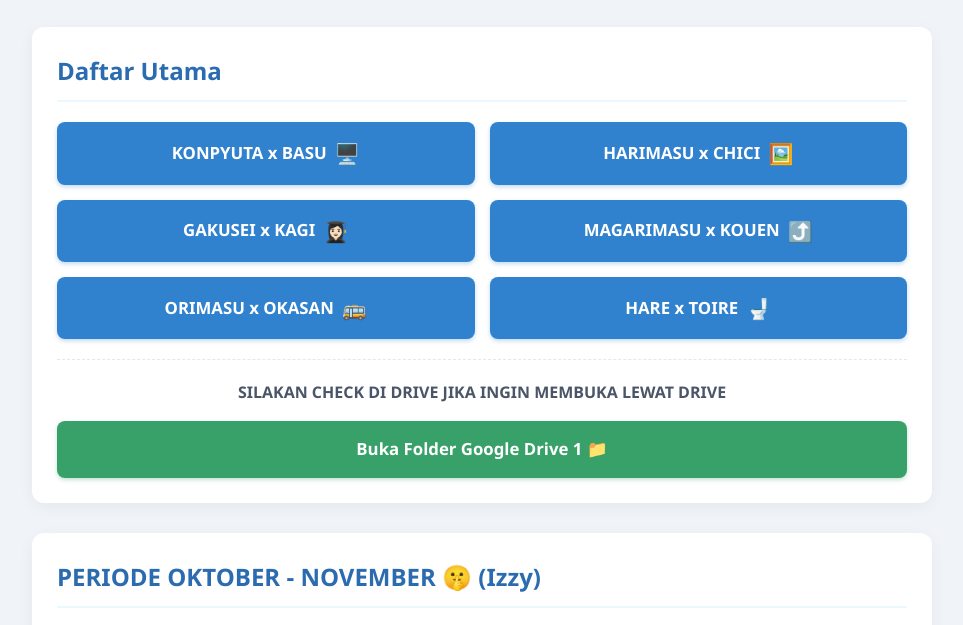
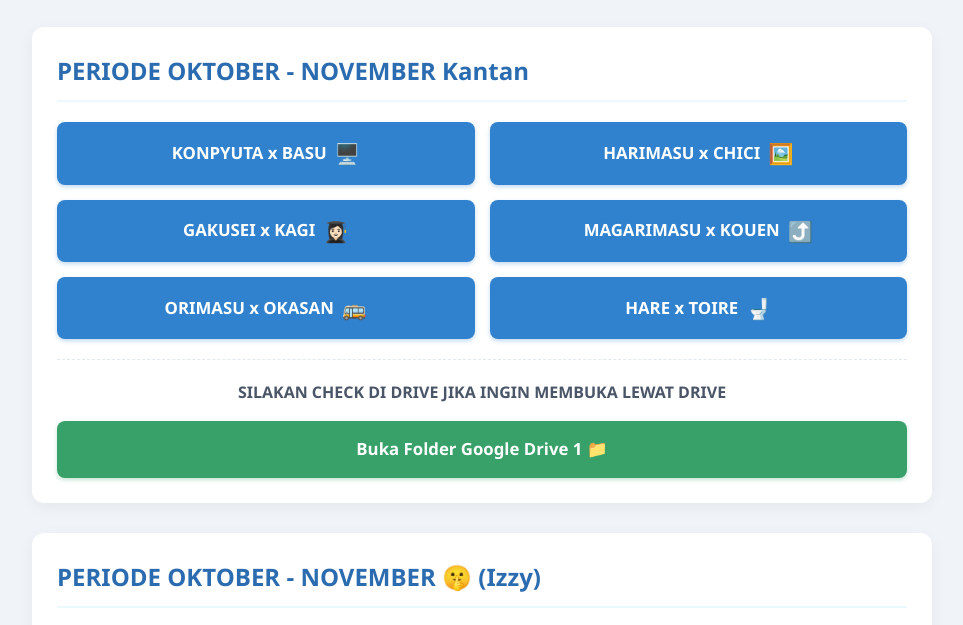
Before and after one commit to coky134/JFTPortal, a plain HTML site: page index.html in a window 1280 px wide. Shown: the part 87-712 px from the top of the page, without its empty margins (158-1121 px from the left). Drawn offline with Linux system fonts and the light colour scheme.

Commit message:
Update index.html
Update

```diff
--- a/index.html
+++ b/index.html
@@ -3,7 +3,7 @@
 <head>
     <meta charset="UTF-8">
     <meta name="viewport" content="width=device-width, initial-scale=1.0">
-    <title>Index Tautan Formulir & Dokumen</title>
+    <title>Kumpulan soal JFT</title>
     <style>
         * {
             box-sizing: border-box;
@@ -118,7 +118,7 @@
 
         <!-- Bagian Pertama (Tautan Reguler) -->
         <div class="card">
-            <h2>Daftar Utama</h2>
+            <h2>PERIODE OKTOBER - NOVEMBER Kantan</h2>
             <div class="button-grid">
                 <a href="https://forms.gle/2ZhQwFAXZ37VcWvM8" target="_blank" class="btn">KONPYUTA x BASU <span class="emoji">🖥️</span></a>
                 <a href="https://forms.gle/ftoBCbtvYMexMsRw9" target="_blank" class="btn">HARIMASU x CHICI <span class="emoji">🖼️</span></a>
```
